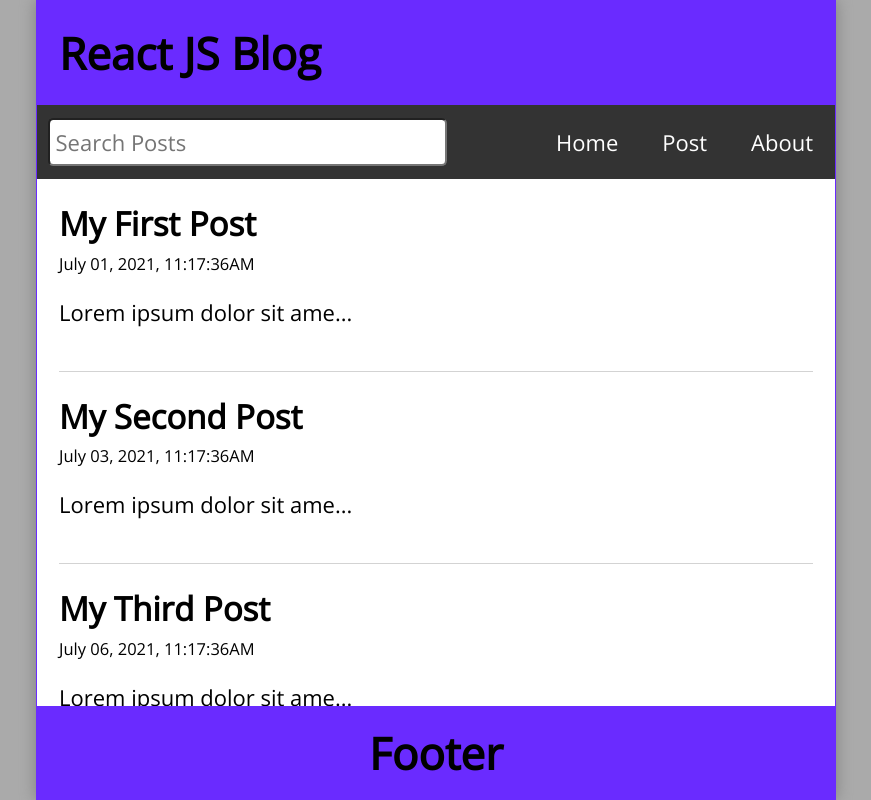
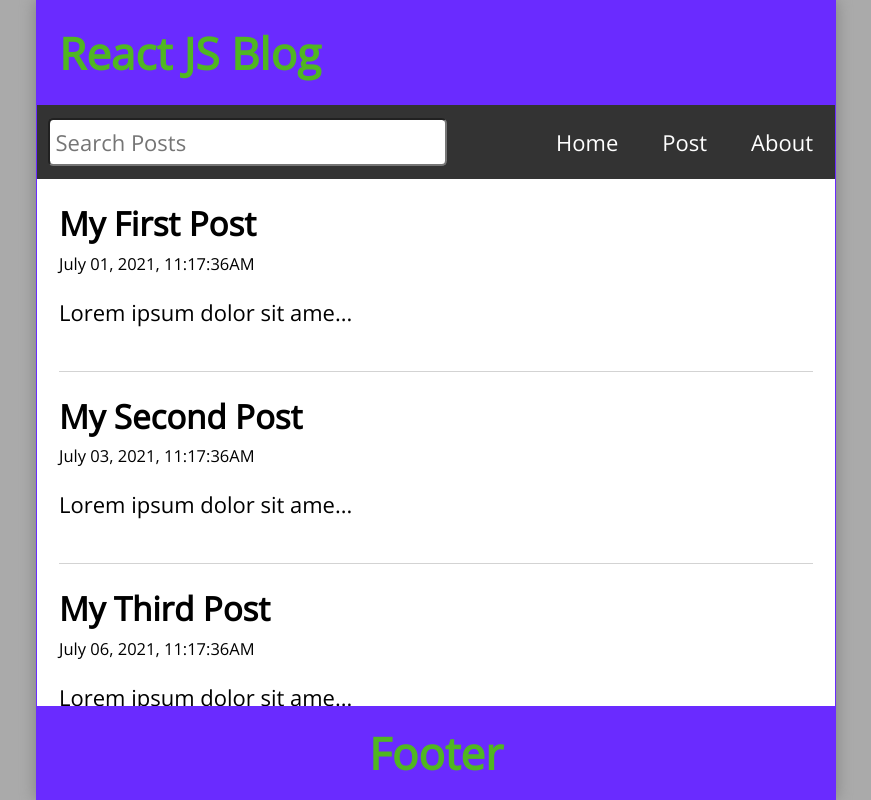
Before and after one commit to DDeShon/react-tutorial-02, a React (Create React App) app: page / in a window 1280 px wide. Shown: the whole page, without its empty margins (204-1075 px from the left). Built offline with nearby package versions, Linux system fonts and the light colour scheme.

Commit message:
Learning React Router Hooks and Links

```diff
--- a/src/index.css
+++ b/src/index.css
@@ -42,6 +42,7 @@ body {
 .Footer {
   width: 100%;
   background-color: #6a2bff;
+  color: rgb(80, 182, 33);
   padding: 1rem;
   display: flex;
   justify-content: space-between;
```
